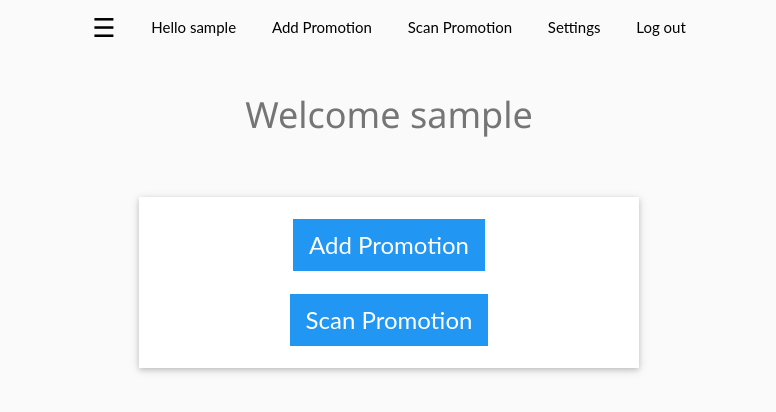
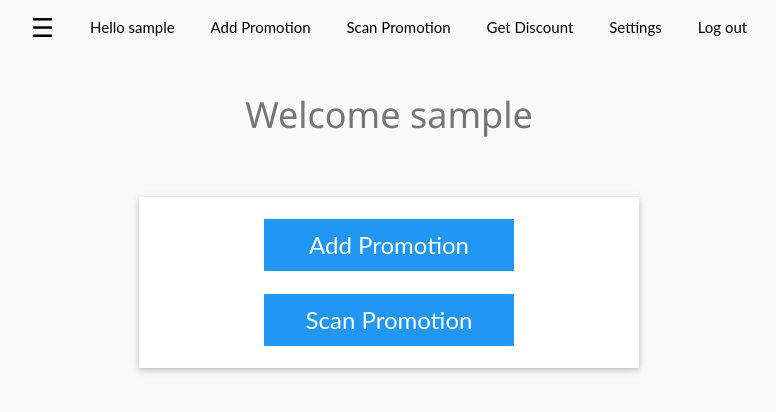
Before and after one commit to pilespin/luton, a PHP site: page / in a window 1280 px wide. Shown: the top 412 px of the page, without its empty margins (251-1027 px from the left). Run offline with PHP 8.4, Linux system fonts and the light colour scheme; the visitor is signed in with stand-in values (Sample User, id 1).

Commit message:
Add get discount

```diff
--- a/controleur/shop/addpromo.php
+++ b/controleur/shop/addpromo.php
@@ -78,7 +78,7 @@ ob_start();
 <br>
 <br>
 
-<img src="https://api.qrserver.com/v1/create-qr-code/?size=150x150&data=Eric_Dupond_promo_parfum_20_pour_cent" />
+<!-- <img src="https://api.qrserver.com/v1/create-qr-code/?size=150x150&data=Eric_Dupond_promo_parfum_20_pour_cent" /> -->
 
 <?php
 $controler['shop_controler'] = ob_get_clean();
--- a/controleur/shop/convertqr.php
+++ b/controleur/shop/convertqr.php
@@ -80,12 +80,12 @@ setInterval(function(){
 	var b64 = canvas.toDataURL();
 
 	decodeImageFromBase64(b64,function(decodedInformation){
-		console.log(decodedInformation);
+		// console.log(decodedInformation);
 		if (decodedInformation != "error decoding QR Code")
 		{
 			window.location.href = "index.php?r=show_converted&name=" + decodedInformation;
 		}
-		console.log(decodedInformation);
+		// console.log(decodedInformation);
 
 	});
 
--- a/controleur/shop/home.php
+++ b/controleur/shop/home.php
@@ -17,13 +17,13 @@ if (ifset($_SESSION['login'])) {
 	<div class="w3-content w3-white w3-card" style="max-width:500px;">
 		<br>
 
-		<a class="w3-btn w3-blue w3-xlarge" href="index.php?r=add_promotion">Add Promotion</a>
+		<a class="w3-btn w3-blue w3-xlarge" style="min-width:250px;" href="index.php?r=add_promotion">Add Promotion</a>
 
 
 		<br>
 		<br>
 
-		<a class="w3-btn w3-blue w3-xlarge" href="index.php?r=convert_qr">Scan Promotion</a>
+		<a class="w3-btn w3-blue w3-xlarge" style="min-width:250px;"href="index.php?r=convert_qr">Scan Promotion</a>
 		<br>
 		<br>
 		<?php
--- a/controleur/shop/index.php
+++ b/controleur/shop/index.php
@@ -14,6 +14,8 @@ else if ($tmp == "convert_qr")
 	include_once('controleur/shop/convertqr.php');
 else if ($tmp == "show_converted")
 	include_once('controleur/shop/show_converted.php');
+else if ($tmp == "get_discount")
+	include_once('controleur/shop/get_discount.php');
 else
 	include_once('home.php');
 
--- a/controleur/user_management/header.php
+++ b/controleur/user_management/header.php
@@ -16,6 +16,7 @@ ob_start();
 		<a href="index.php" class="w3-button w3-mobile"><?= _("Hello")?> <?= $_SESSION['login']?></a>
 		<a href="index.php?r=add_promotion" class="w3-button w3-mobile">Add Promotion</a>
 		<a href="index.php?r=convert_qr" class="w3-button w3-mobile">Scan Promotion</a>
+		<a href="index.php?r=get_discount" class="w3-button w3-mobile">Get Discount</a>
 		<button onclick="document.getElementById('id04').style.display='block'" class="w3-button w3-mobile">Settings</button>
 		<a href="index.php?r=logout" class="w3-button w3-mobile">Log out</a>
 		<!-- <a href="index.php?r=utilisateur" class="w3-button w3-mobile">Utilisateur</a> -->
```
Also changed, not shown: controleur/shop/get_discount.php (added, +28 -0 lines).
